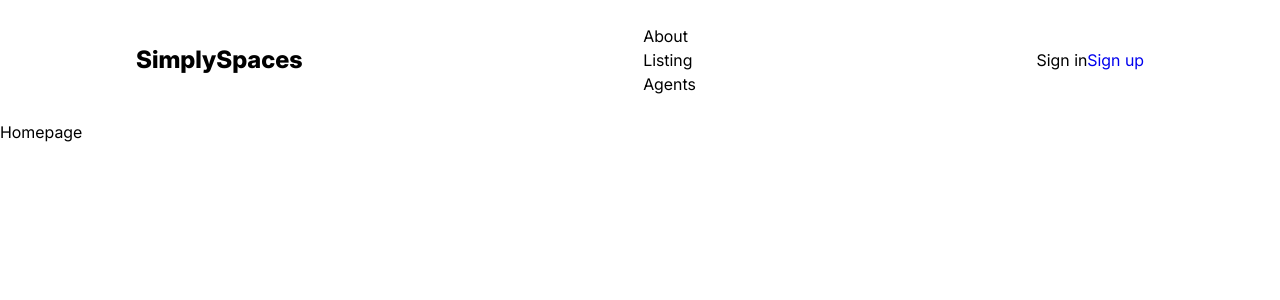
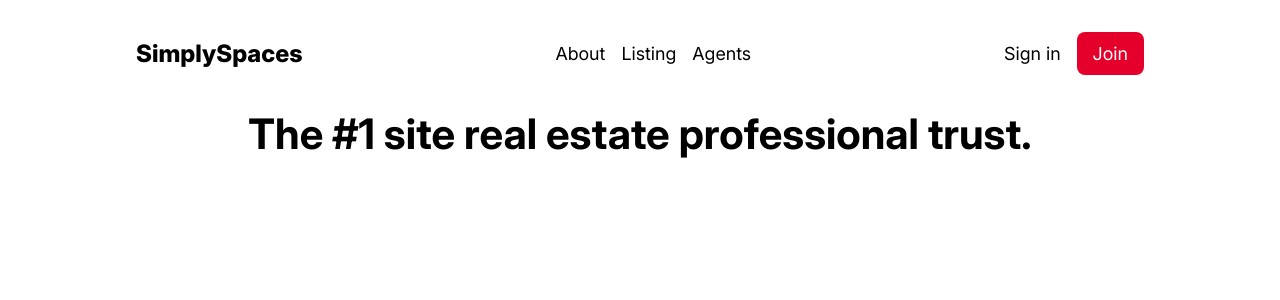
Before and after one commit to hexagonal-octopus/real-estate-app, a React (Vite) app in the folder frontend/: page / in a window 1280 px wide. Shown: the top 300 px of the page. Built offline with nearby package versions, Linux system fonts and the light colour scheme.

Commit message:
WIP Homepage layout

```diff
--- a/frontend/src/components/Navbar.jsx
+++ b/frontend/src/components/Navbar.jsx
@@ -27,7 +27,7 @@ const Navbar = () => {
           <div className="actions">
             <Link href="/auth/login">Sign in</Link>
             <Link className="button button--primary" href="/auth/register">
-              Sign up
+              Join
             </Link>
           </div>
         </div>
--- a/frontend/src/routes/home/homePage.jsx
+++ b/frontend/src/routes/home/homePage.jsx
@@ -3,7 +3,13 @@ import React from "react";
 import Navbar from "../../components/Navbar";
 
 const HomePage = () => {
-  return <p>Homepage</p>;
+  return (
+    <section>
+      <div className="container">
+      <h1 className="text-center">The #1 site real estate professional trust.</h1>
+      </div>
+    </section>
+  );
 };
 
 export default HomePage;
--- /dev/null
+++ b/frontend/src/scss/abstracts/_functions.scss
@@ -0,0 +1,6 @@
+@use 'sass:math';
+
+@function rem($value){
+    $remVal: math.div($value,16) * 1rem;
+    @return $remVal;
+}
--- a/frontend/src/scss/abstracts/_index.scss
+++ b/frontend/src/scss/abstracts/_index.scss
@@ -1,2 +1,3 @@
 @forward "breakpoints";
 @forward "mixins";
+@forward "functions";
--- a/frontend/src/scss/base/_root.scss
+++ b/frontend/src/scss/base/_root.scss
@@ -1,3 +1,4 @@
 :root {
   --font-fallback: "Segoe UI", "Roboto", "OpenSans", sans-serif;
+  --color-primary: rgb(228,0,43);
 }
--- a/frontend/src/scss/base/_typography.scss
+++ b/frontend/src/scss/base/_typography.scss
@@ -1,5 +1,13 @@
+@use "../abstracts/functions" as *;
+@use "sass:math";
+
 body {
   font-family: "Inter", var(--font-fallback);
   font-size: 1rem;
   line-height: 1.5;
 }
+
+h1, .h1{
+  font-size: rem(42);
+  line-height: math.div(54,42);
+}
--- a/frontend/src/scss/components/_navbar.scss
+++ b/frontend/src/scss/components/_navbar.scss
@@ -1,5 +1,8 @@
+@use "../abstracts/functions" as *;
+
 .navbar {
   padding: 24px 0;
+  font-size: rem(18);
   .inner {
     display: flex;
     align-items: center;
@@ -8,6 +11,23 @@
 
   a {
     text-decoration: none;
+  }
+
+  ul{
+    display: flex;
+
+    li{
+      margin: 0 8px;
+    }
+  }
+
+  .actions{
+    display: flex;
+    align-items: center;
+
+    a + .button{
+      margin-left: 16px;
+    }
   }
 }
 
--- a/frontend/src/scss/utilities/_index.scss
+++ b/frontend/src/scss/utilities/_index.scss
@@ -13,3 +13,21 @@
     margin: 0 auto;
   }
 }
+
+.button{
+  text-decoration: none;
+  padding: 8px 16px;
+  border-radius: 8px;
+  margin: 8px 0;
+  outline:none;
+  box-shadow: none;
+
+  &--primary{
+    background: var(--color-primary);
+    color: rgb(255,255,255);
+  }
+}
+
+.text-center{
+  text-align: center;
+}
```
Also changed, not shown: 1 other file (tests, documents, lock files or other folders).
